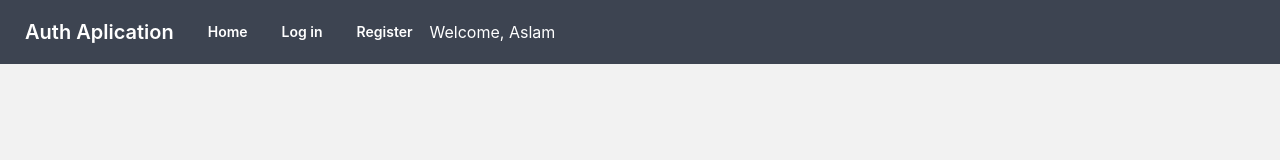
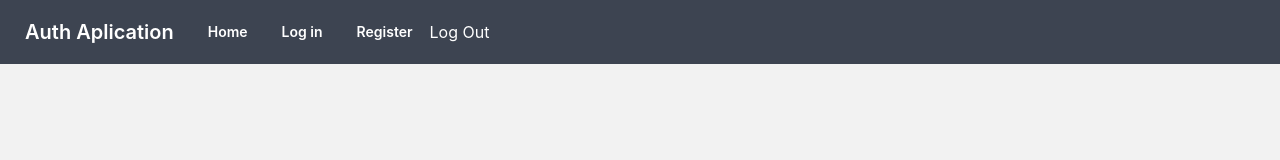
Before and after one commit to mdaslamalidu/login-registration-auth-firebase, a React (Create React App) app: page /login in a window 1280 px wide. Shown: the top 160 px of the page. Built offline with nearby package versions, Linux system fonts and the light colour scheme; no server answers.

Commit message:
added user

```diff
--- a/src/components/Header.js
+++ b/src/components/Header.js
@@ -5,7 +5,7 @@ import { authContext } from '../contexts/UserContext';
 const Header = () => {
 
     const userName = useContext(authContext);
-    const user = userName.user.displayName;
+    const user = userName?.user?.email;
 
     return (
             <div className="navbar bg-neutral text-neutral-content">
@@ -14,6 +14,7 @@ const Header = () => {
                 <Link className="btn btn-ghost normal-case text-sm" to="/login">Log in</Link>
                 <Link className="btn btn-ghost normal-case text-sm" to="/register">Register</Link>
                 {user && <p>Welcome, {user}</p>}
+                <a> Log Out</a>
             </div>
     );
 };
--- a/src/components/Home.js
+++ b/src/components/Home.js
@@ -7,7 +7,7 @@ const Home = () => {
 
     return (
         <div>
-            <h2>{user.user.displayName}</h2>
+            <h2>{user.user.email}</h2>
         </div>
     );
 };
--- a/src/components/Login.js
+++ b/src/components/Login.js
@@ -15,6 +15,7 @@ const Login = () => {
         .then(result => {
             const user = result.user;
             console.log(user)
+            form.reset()
         })
         .catch(error => {
             console.log(error)
--- a/src/components/Register.js
+++ b/src/components/Register.js
@@ -17,6 +17,7 @@ const Register = () => {
         .then(result => {
             const user = result.user;
             console.log(user)
+            form.reset()
         })
         .catch(error => {
             console.log(error)
--- a/src/contexts/UserContext.js
+++ b/src/contexts/UserContext.js
@@ -1,5 +1,5 @@
-import React, { createContext, useState } from 'react';
-import {createUserWithEmailAndPassword, getAuth, signInWithEmailAndPassword} from "firebase/auth";
+import React, { createContext, useEffect, useState } from 'react';
+import {createUserWithEmailAndPassword, getAuth, onAuthStateChanged, signInWithEmailAndPassword} from "firebase/auth";
 import app from "../Firebase/firebase.config"
 
 const auth = getAuth(app)
@@ -15,6 +15,17 @@ const UserContext = ({children}) => {
     const signInUser = (email, password) => {
         return signInWithEmailAndPassword(auth, email, password)
     }
+    useEffect(() => {
+        const unsubscrite = onAuthStateChanged(auth, currentUser => {
+            setUser(currentUser)
+            console.log(currentUser)
+        })
+
+        return () => {
+            unsubscrite()
+        }
+    }, [])
+
 
     const userInfo = { user, createUser, signInUser }
 
```
